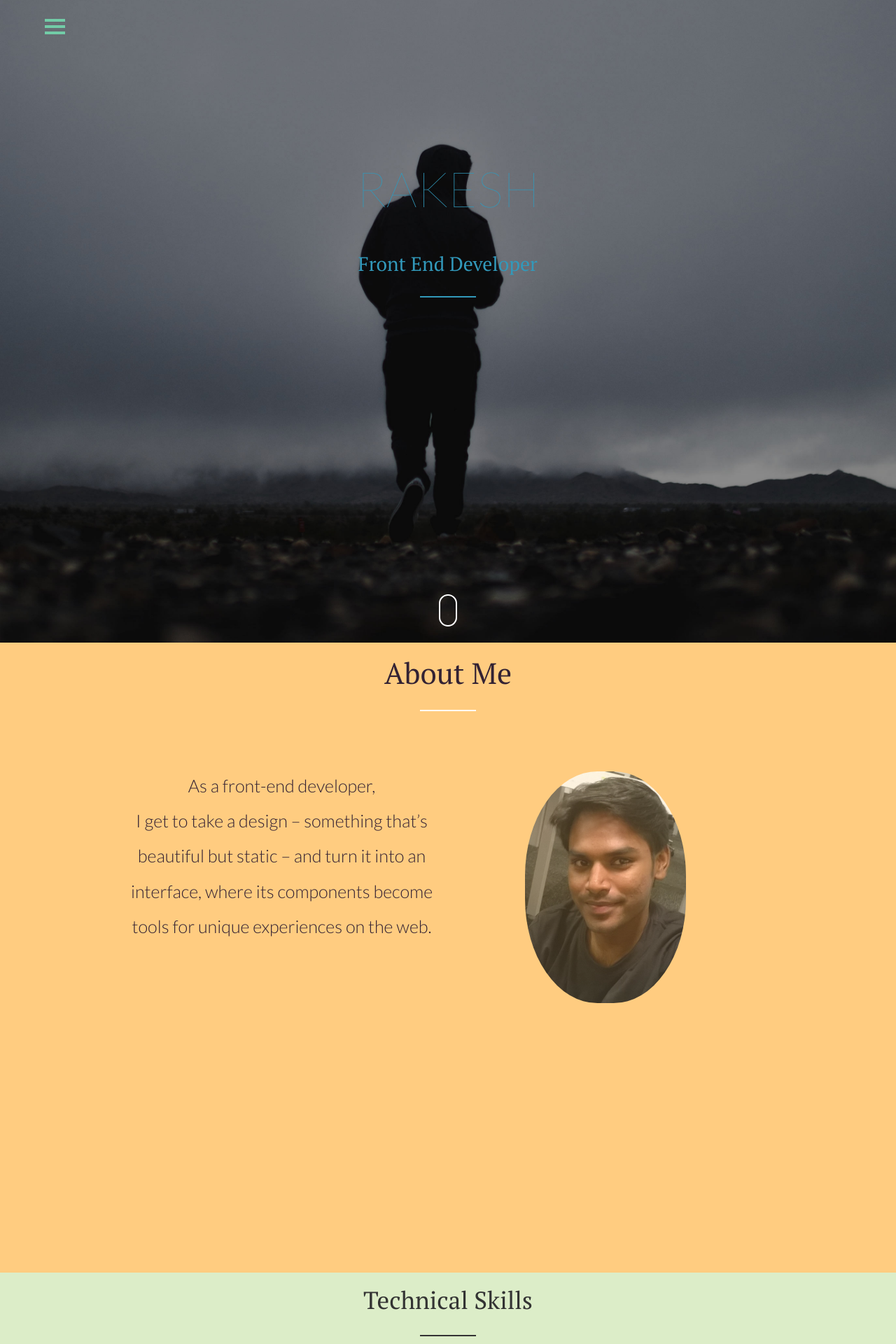
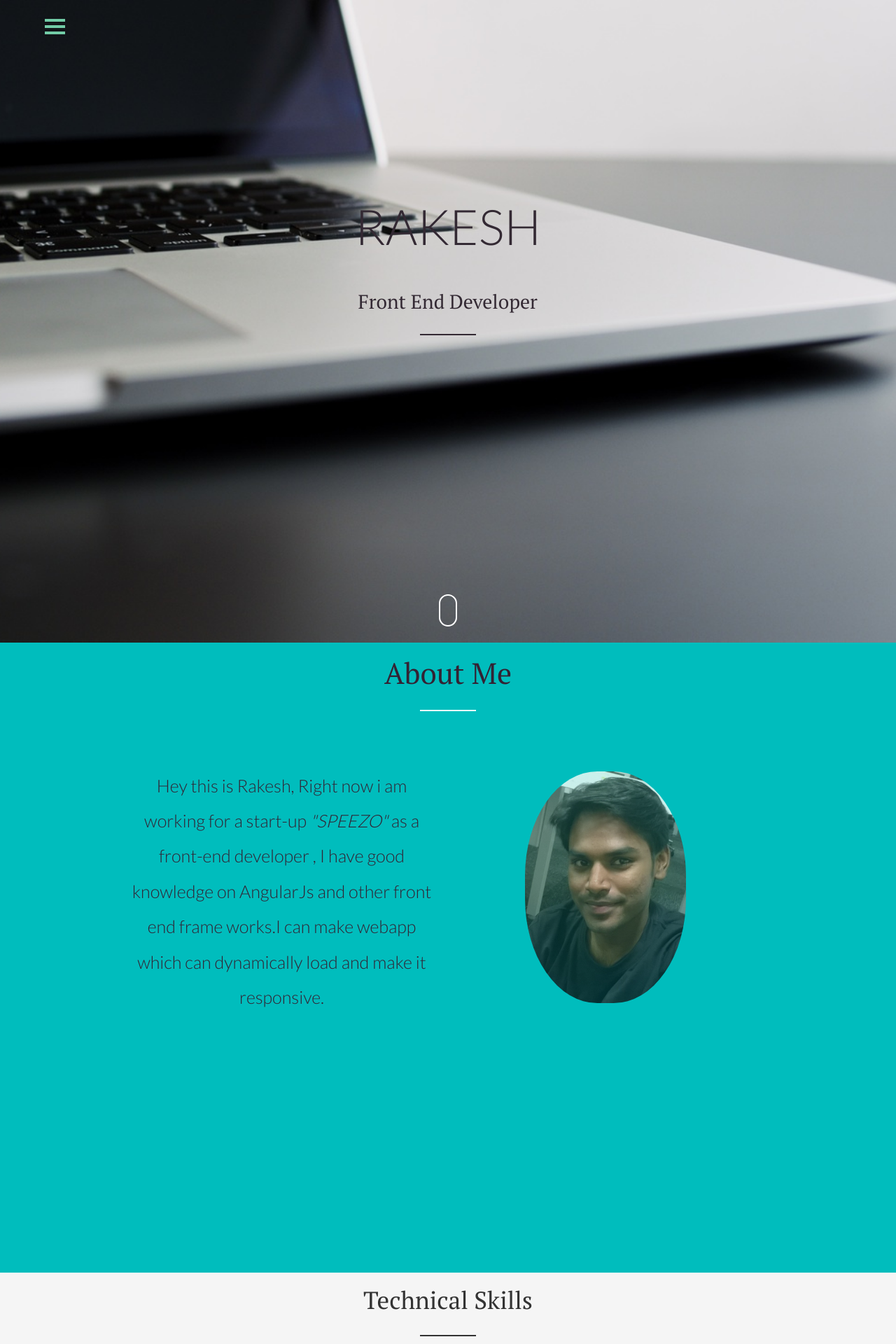
Before and after one commit to gudlarakesh/gudlarakesh.github.io, a Jekyll site: the page built from index.html, in a window 1280 px wide. Shown: the top 1920 px of the page at 70% size. Built offline with Jekyll 4.4.1, drawn with Linux system fonts in a browser that asks for light colours; nearby versions of some CDN libraries.

Commit message:
added some text in about me

```diff
--- a/_includes/home/about.html
+++ b/_includes/home/about.html
@@ -7,7 +7,8 @@
     <div class="row">
    <div class="container">
      <div class="col-md-offset-1 col-md-5 wow slideInLeft">
-       <p>As a front-end developer,<br> I get to take a design – something that’s beautiful but static – and turn it into an interface, where its components become tools for unique experiences on the web.</p>
+       <!-- <p>As a front-end developer,<br> I get to take a design – something that’s beautiful but static – and turn it into an interface, where its components become tools for unique experiences on the web.</p> -->
+       <p>Hey this is Rakesh, Right now i am working for a start-up <i>"SPEEZO"</i> as a front-end developer , I have good knowledge on AngularJs and other front end frame works.I can make webapp which can dynamically load and make it responsive.</p>
      </div>
      <div class="col-md-offset-1 col-md-4 wow slideInRight">
        <img src="../image/my1.jpg" alt="my image" class="img-circle img-responsive" width="230px" height="150px" >
--- a/_includes/home/contact.html
+++ b/_includes/home/contact.html
@@ -6,7 +6,7 @@
     <h2>Contact Me</h2>
     <div class="divider divider-intro animated bounceIn"></div>
     <p class="animated fadeInUp"><i class="fa fa-phone fa-3">   <span style="margin-right: 5vmin; margin-left: 1vmin" >9494866159</span></i></p>
-    <p class="animated fadeInUp"><i class="fa fa-envelope-o fa-3"> <span><a href="mailto:gudlarakesh1991@gmail.com" style="margin-left: 1vmin"> gudlarakesh1991@gmail.com</a></span></i></p>
+    <p class="animated fadeInUp"><i class="fa fa-envelope-o fa-3"> <span><a href="mailto:gudlarakesh1991@gmail.com?subject=Hi Rakesh"" style="margin-left: 1vmin"> gudlarakesh1991@gmail.com</a></span></i></p>
   </div>
 </div>
 </div>
--- a/_includes/home/skills.html
+++ b/_includes/home/skills.html
@@ -43,4 +43,4 @@
 </section>
 </div>
 
-<!-- Skills page end -->
+<!-- Skills page end
--- a/_sass/_base.scss
+++ b/_sass/_base.scss
@@ -16,7 +16,7 @@ a{color:#000}
 // Land page css start
 
 .bkg{
-  background:url('../image/profile2.jpg') center/cover no-repeat;
+  background:url('../image/desk3.jpg') center/cover no-repeat;
   position:relative;
   min-height:102vh;
 }
@@ -66,16 +66,16 @@ a{color:#000}
 }
 
 #title{
-  color:#3299BB ;
+  color:#332933 ;
   font-family:  'Lato', sans-serif;
   animation-delay:.5s;
   font-size: 5em;
-  font-weight: 100;
-  margin-top: 9vh;
+  font-weight: 300;
+  margin-top: 15vh;
 }
 
 #sub{
-  color: #3299BB;
+  color: #332933;
   font-family: 'PT Serif', serif ;
   text-transform: capitalize;
   font-size:2em;
@@ -85,7 +85,7 @@ a{color:#000}
 }
 
 .divider{
-  background-color:#3299BB;
+  background-color:#332933;
   height:2px;
   width:80px;
   margin:30px auto
--- a/_sass/_common.scss
+++ b/_sass/_common.scss
@@ -155,7 +155,7 @@
 //footer
 
 footer{
-  background-color:$footer-color-one;
+  background-color:#F5F5F5;
   border-top:1px solid $footer-color-two;
   color:$footer-color-three;
   font-size:.929em;
--- a/_sass/_land.scss
+++ b/_sass/_land.scss
@@ -1,4 +1,4 @@
-#skills,#about{
+#about{
   height: 100vh;
   overflow: hidden;
 }
@@ -41,7 +41,7 @@
     min-width: 100%;
     height: 100vh;
     padding: 0;
-    background-color: #F5F5F5;
+    background-color: #00BDBD;
   h3{
       font-size: 2.0em;
       text-align: center;
@@ -204,9 +204,9 @@ figure.effect-item:hover p {
 
 
 //skills starts
-
+#skills{
   #technical{
-  background-color: #DCEDC8;
+    background-color: #F5F5F5;
     height: 100vh;
     text-align: center;
 
@@ -271,11 +271,15 @@ figure.effect-item:hover p {
       }
     }
   }
+}
 
 @media only screen and (max-width: 767px) {
   #skills{
     height: 260vh;
     background-color: #666;
+    #technical{
+      background-color: #666;
+    }
   }
 }
 //skill css ends
@@ -285,7 +289,7 @@ figure.effect-item:hover p {
 // about css  start
 
 #about{
-  background-color: #FFCC80;
+  background-color: #00BDBD;
   color: #323;
   font-family: 'PT Serif', serif;
   .divider{
@@ -320,7 +324,7 @@ figure.effect-item:hover p {
 
 @media only screen and (max-width: 767px){
   #about{
-   height: 143vh;
+   height: 123vh;
    h2{
      text-align: center;
      font-size: 2.3em;
@@ -328,7 +332,8 @@ figure.effect-item:hover p {
     img{
      width:170px;
      height:170px;
-     text-align: left;
+     margin-left: 80px;
+     visibility: hidden;
     }
     p{
       font-size: 1.5em;
```
Also changed, not shown: image/desk.jpg (added), image/desk1.jpg (added), image/desk3.jpg (added), 6 other files. Lines whose indentation alone changed are shown as unchanged.
